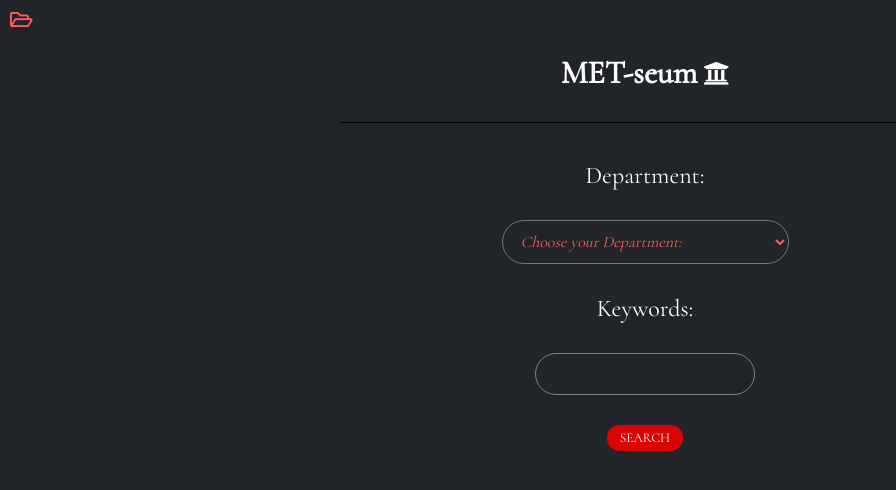
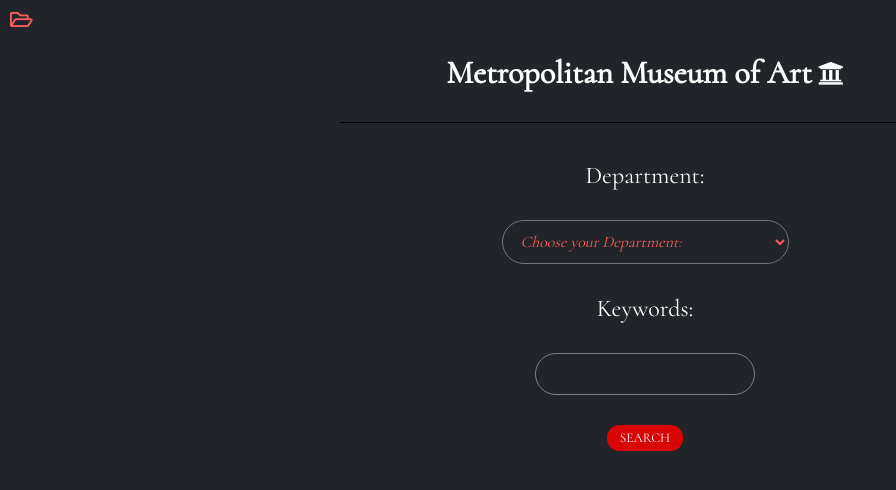
Before and after one commit to annuhpark/MET-seum, a website: page index.html in a window 1280 px wide. Shown: the whole page, without its empty margins (0-896 px from the left). Drawn offline with Linux system fonts and the light colour scheme.

Commit message:
Resized open graph image.

```diff
--- a/index.html
+++ b/index.html
@@ -5,7 +5,7 @@
   <meta name="viewport" content="width=device-width, initial-scale=1.0">
   <meta property="og:title" content="MET-seum">
   <meta property="og:description" content="Web application for aesthetes that want to browse and archive famous artworks from the Metropolitan Museum of Art.">
-  <meta property="og:image" content="https://annuhpark.github.io/MET-seum/images/metropolitan-museum.jpg">
+  <meta property="og:image" content="https://annuhpark.github.io/MET-seum/images/metropolitan-museum-of-art.jpg">
   <meta property="og:url" content="https://annuhpark.github.io/MET-seum">
   <title>METseum</title>
   <link rel="icon" href="images/favicon.ico">
@@ -25,7 +25,7 @@
     <div class="container">
       <div class="column-full">
         <div class="row center baseline heading-text">
-          <h1 class="white-text">MET-seum</h1>
+          <h1 class="white-text">Metropolitan Museum of Art</h1>
           <i class="fas fa-university white-text university-size"></i>
         </div>
         <hr class="solid">
```
Also changed, not shown: images/metropolitan-museum-of-art.jpg (added).
